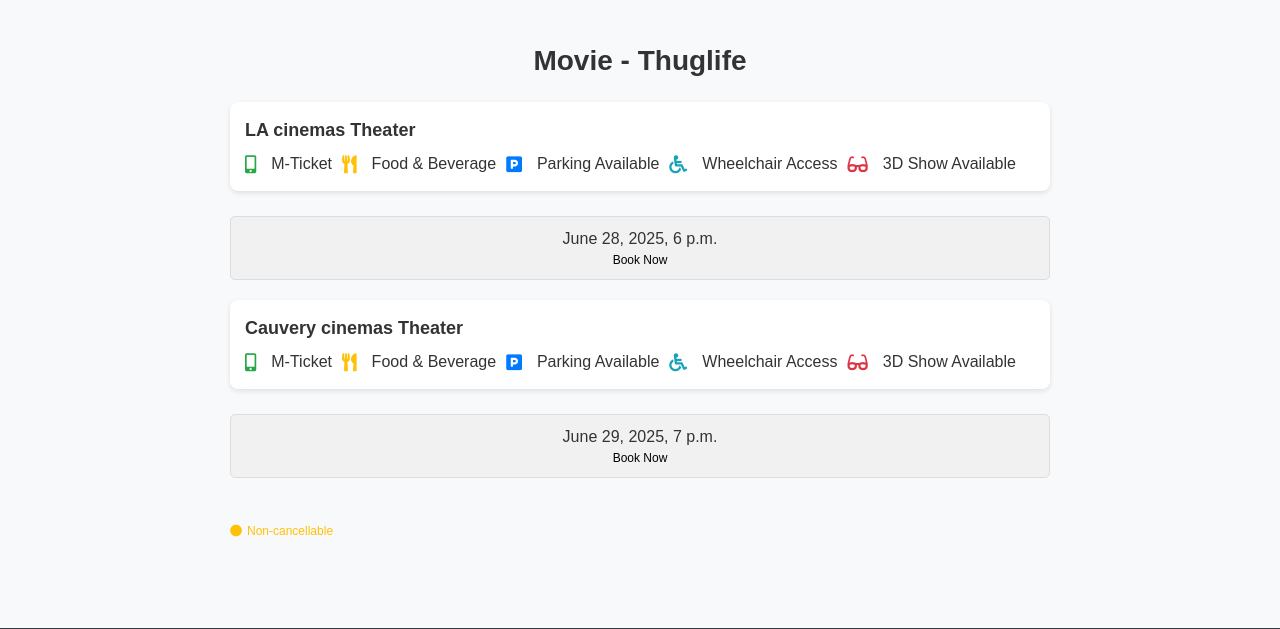
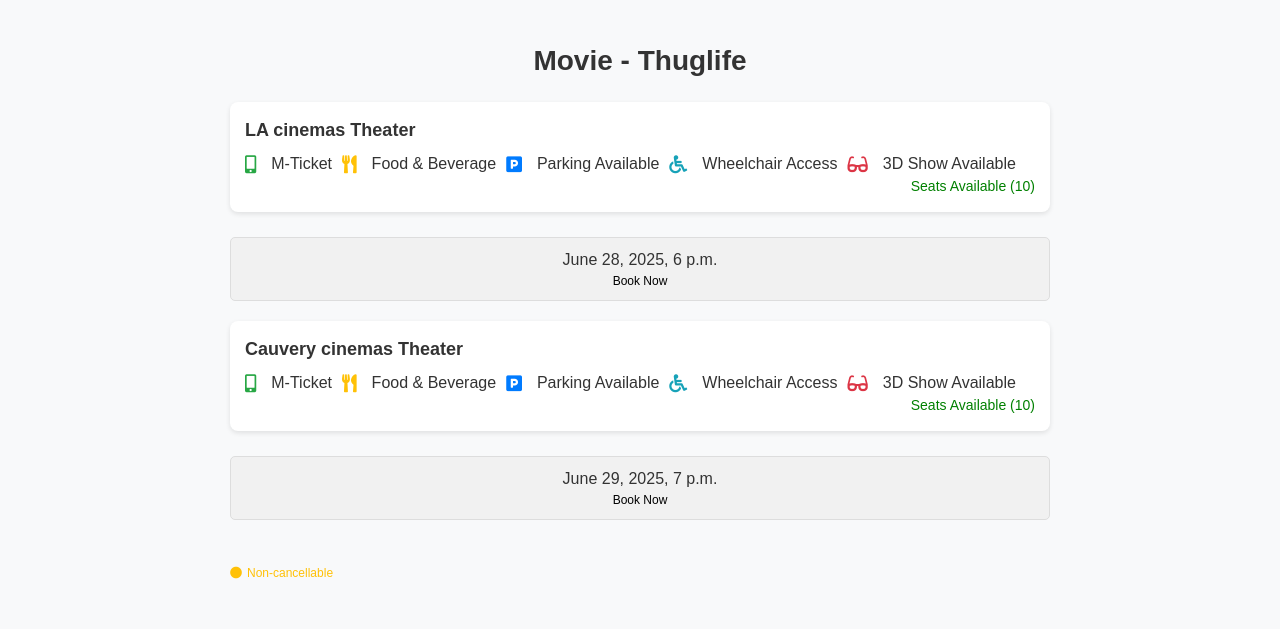
Before and after one commit to Lakshmi-r19/bookmyshow_clone, a Django app: page /movies/1/theaters in a window 1280 px wide. Shown: the part 110-739 px from the top of the page. Run offline with Django 5.2, Linux system fonts and the light colour scheme; data comes from the database, SQL or seed files in the repository; both versions use the stored data as it was before the commit; some libraries are stand-ins or nearby versions.

Commit message:
seat availability indicator

```diff
--- a/movies/apps.py
+++ b/movies/apps.py
@@ -4,3 +4,5 @@ from django.apps import AppConfig
 class MoviesConfig(AppConfig):
     default_auto_field = 'django.db.models.BigAutoField'
     name = 'movies'
+    def ready(self):
+        import movies.signals
--- a/movies/views.py
+++ b/movies/views.py
@@ -11,11 +11,31 @@ def movie_list(request):
         movies=Movie.objects.all()
     return render(request,'movies/movie_list.html',{'movies':movies})
 
-def theater_list(request,movie_id):
+'''def theater_list(request,movie_id):
     movie = get_object_or_404(Movie,id=movie_id)
     theater=Theater.objects.filter(movie=movie)
-    return render(request,'movies/theater_list.html',{'movie':movie,'theaters':theater})
+    return render(request,'movies/theater_list.html',{'movie':movie,'theaters':theater})'''
 
+def theater_list(request, movie_id):
+    movie = get_object_or_404(Movie, id=movie_id)
+    theaters = Theater.objects.filter(movie=movie)
+
+    showtimes = []
+    for theater in theaters:
+        total_seats = Seat.objects.filter(theater=theater).count()
+        available_seats = Seat.objects.filter(theater=theater, is_booked=False).count()
+        is_fully_booked = available_seats == 0
+
+        showtimes.append({
+            'theater': theater,
+            'available_seats': available_seats,
+            'is_fully_booked': is_fully_booked,
+        })
+
+    return render(request, 'movies/theater_list.html', {
+        'movie': movie,
+        'showtimes': showtimes,
+    })
 
 
 @login_required(login_url='/login/')
@@ -44,7 +64,11 @@ def book_seats(request,theater_id):
             except IntegrityError:
                 error_seats.append(seat.seat_number)
         if error_seats:
-            error_message=f"The following seats are already booked:{','.join(error_seats)}"
-            return render(request,'movies/seat_selection.html',{'theater':theaters,"seats":seats,'error':"No seat selected"})
-        return redirect('profile')
-    return render(request,'movies/seat_selection.html',{'theaters':theaters,"seats":seats})
+         error_message = f"The following seats are already booked: {', '.join(error_seats)}"
+         return render(request, 'movies/seat_selection.html', {
+            'theater': theaters,
+            'seats': seats,
+            'error': error_message
+    })
+
+    return render(request,'movies/seat_selection.html',{'theater':theaters,"seats":seats})
--- a/templates/movies/theater_list.html
+++ b/templates/movies/theater_list.html
@@ -1,8 +1,6 @@
-
 {% extends "users/basic.html" %}
 {% block content %}
 <style>
-    /* Styling */
     body {
         font-family: Arial, sans-serif;
         background-color: #f8f9fa;
@@ -24,7 +22,6 @@
         margin-bottom: 20px;
     }
 
-/* Theatre Info Styling */
     .theatre-info {
         display: flex;
         justify-content: space-between;
@@ -34,7 +31,7 @@
         border-radius: 8px;
         box-shadow: 0 2px 5px rgba(0, 0, 0, 0.1);
         margin-bottom: 15px;
-  flex-wrap: wrap; /* Responsive wrapping */
+        flex-wrap: wrap;
     }
 
     .theatre-info strong {
@@ -42,13 +39,12 @@
         flex: 1;
     }
 
-/* Info Icons Styling */
     .info-icons {
         display: flex;
         flex-wrap: wrap;
         align-items: center;
         justify-content: flex-start;
-  gap: 10px; /* Space between icons */
+        gap: 10px;
         margin-top: 10px;
         flex: 2;
     }
@@ -61,14 +57,14 @@
     .info-section {
         flex: 1;
         text-align: right;
+        font-size: 14px;
     }
 
-/* Show Times Styling */
     .show-times {
         display: flex;
         justify-content: space-between;
         padding: 10px 0;
-  flex-wrap: wrap; /* Responsive wrapping */
+        flex-wrap: wrap;
     }
 
     .time-box {
@@ -94,11 +90,11 @@
         font-size: 12px;
         color: black;
     }
+
     .time-box span:hover {
         color: white;
     }
 
-/* Non-Cancellable Styling */
     .non-cancellable {
         color: #ffc107;
         font-size: 12px;
@@ -111,7 +107,6 @@
         margin-right: 5px;
     }
 
-/* Responsive Styling */
     @media (max-width: 768px) {
         .theatre-info {
             flex-direction: column;
@@ -134,18 +129,14 @@
     }
 </style>
 
-  <body>
 <div class="container">
-      <!-- Movie Title -->
     <div class="movie-title">Movie - {{ movie.name }}</div>
 
-      <!-- Conditional Check for Theaters -->
-      {% if theaters %}
-        <!-- Theater List and Showtimes -->
-        {% for theater in theaters %}
+    {% if showtimes %}
+        {% for show in showtimes %}
             <div class="theatre-info">
                 <div>
-            <strong>{{ theater.name }} Theater</strong>
+                    <strong>{{ show.theater.name }} Theater</strong>
                     <div class="info-icons mt-2">
                         <i class="fas fa-mobile-alt text-success"></i> M-Ticket
                         <i class="fas fa-utensils text-warning ms-3"></i> Food & Beverage
@@ -154,19 +145,29 @@
                         <i class="fas fa-glasses text-danger ms-3"></i> 3D Show Available
                     </div>
                 </div>
+                <div class="info-section">
+                    {% if show.is_fully_booked %}
+                        <span style="color: red;">Fully Booked</span>
+                    {% else %}
+                        <span style="color: green;">Seats Available ({{ show.available_seats }})</span>
+                    {% endif %}
+                </div>
             </div>
 
             <div class="show-times">
                 <div class="time-box">
-            {{ theater.time }}
-            <a href="{% url 'book_seats' theater.id %}">
+                    {{ show.theater.time }}
+                    {% if not show.is_fully_booked %}
+                        <a href="{% url 'book_seats' show.theater.id %}">
                             <span>Book Now</span>
                         </a>
+                    {% else %}
+                        <span style="color: red; font-size: 12px;">No Booking</span>
+                    {% endif %}
                 </div>
             </div>
         {% endfor %}
     {% else %}
-        <!-- Message when no theaters are available -->
         <div class="no-theaters mt-4">
             <p>Sorry, no theaters are available for this movie at the moment.</p>
         </div>
@@ -176,14 +177,4 @@
         <i class="fas fa-circle text-warning"></i> Non-cancellable
     </div>
 </div>
-  </body>
-<!-- <h1>Theater for {{movie.name}}</h1>
-<ul>
-  {% for theater in theaters %}
-  <li>
-    <strong>{{theater.name}}</strong>{{theater.time}}
-    <a href="{% url 'book_seats' theater.id %}">View Seats</a>
-  </li>
-  {% endfor %}
-</ul> -->
 {% endblock %}
```
Also changed, not shown: bookmyseat/settings.py (+9 -5 lines), movies/signals.py (added, +10 -0 lines), db.sqlite (added), db.sqlite3 (deleted), media/movies/Ace_film_poster_foaP77h.jpg (added), media/movies/Maaman_Poster_cqVNwX0.jpeg (added), media/movies/Thug_Life_2025_Xs7uMuX.jpg (added), media/movies/Thug_Life_2025_aw87Q9R.jpg (added), media/movies/eleven_9GjBtxv.jpg (added), media/movies/tourist_family_Iw4vO5U.jpg (added), movies/admin.py (line endings or trailing spaces), movies/migrations/0002_screen_showtime_booking_showtime_seat_showtime_and_more.py (added), movies/migrations/0003_screen_theater_alter_screen_name_and_more.py (added), movies/migrations/0004_remove_showtime_screen_remove_showtime_movie_and_more.py (added), 2 more files. Lines whose indentation alone changed are shown as unchanged.
